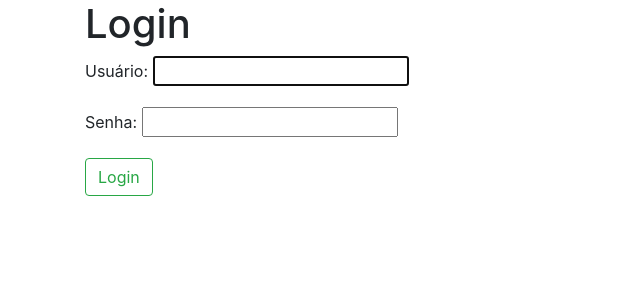
After one commit to Eduardo-Lucas/gestao_rh, a Django app: page /accounts/login/ in a window 1280 px wide. The commit adds this page. Shown: the top 300 px of the page, without its empty margins (0-640 px from the left). Run offline with Django 3.2, Linux system fonts and the light colour scheme; parts of the project's set-up code (start-up, migrations or seed data) failed here and were passed over; some libraries are stand-ins or nearby versions.

Commit message:
Tela de Login funcional

```diff
--- a/apps/core/templates/core/index.html
+++ b/apps/core/templates/core/index.html
@@ -13,6 +13,7 @@
     <div class="col-sm bg-warning">
       <p class="text-center">One of three columns</p>
       <p class="text-center">São Paulo</p>
+      <p class="text-center">  <a  href="{% url 'logout' %}">Logout</a></p>
     </div>
   </div>
 
--- a/apps/core/urls.py
+++ b/apps/core/urls.py
@@ -1,6 +1,7 @@
 from django.urls import path
 from .views import home
-app_name = 'core'
+
+
 urlpatterns = [
     path('', home, name='home'),
 
--- a/apps/core/views.py
+++ b/apps/core/views.py
@@ -1,5 +1,7 @@
 from django.shortcuts import render
+from django.contrib.auth.decorators import login_required
 
 
+@login_required
 def home(request):
     return render(request, 'core/index.html')
--- a/apps/funcionarios/urls.py
+++ b/apps/funcionarios/urls.py
@@ -1,7 +1,6 @@
 from django.urls import path
-from .views import home
 
 urlpatterns = [
-    path('', home, name='home'),
+
 
 ]
--- a/apps/funcionarios/views.py
+++ b/apps/funcionarios/views.py
@@ -1,6 +1 @@
-from django.http import HttpResponse
 from django.shortcuts import render
-
-
-def home(request):
-    return HttpResponse('Ola')
--- a/gestao_rh/settings.py
+++ b/gestao_rh/settings.py
@@ -128,3 +128,7 @@ STATIC_URL = '/static/'
 STATICFILES_DIRS = [
     os.path.join(BASE_DIR, "static"),
 ]
+
+LOGIN_REDIRECT_URL = 'home'
+
+LOGOUT_REDIRECT_URL = 'login'
--- a/gestao_rh/urls.py
+++ b/gestao_rh/urls.py
@@ -20,4 +20,5 @@ urlpatterns = [
     path('', include('apps.core.urls')),
     path('funcionarios/', include('apps.funcionarios.urls')),
     path('admin/', admin.site.urls),
+    path('accounts/', include('django.contrib.auth.urls')),
 ]
--- /dev/null
+++ b/templates/registration/login.html
@@ -0,0 +1,10 @@
+{% extends 'base.html' %}
+
+{% block main %}
+    <h1>Login</h1>
+    <form method="post">
+        {% csrf_token %}
+        {{ form.as_p }}
+        <button class="btn btn-outline-success">Login</button>
+    </form>
+{% endblock %}
```
